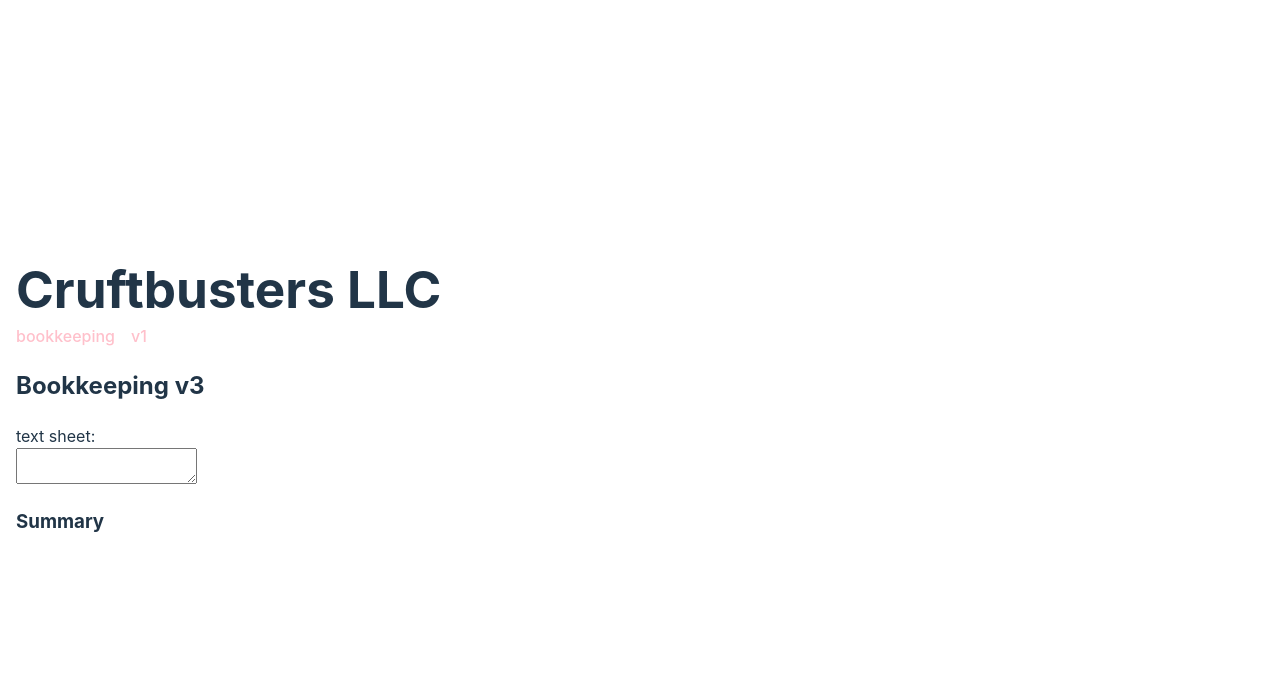
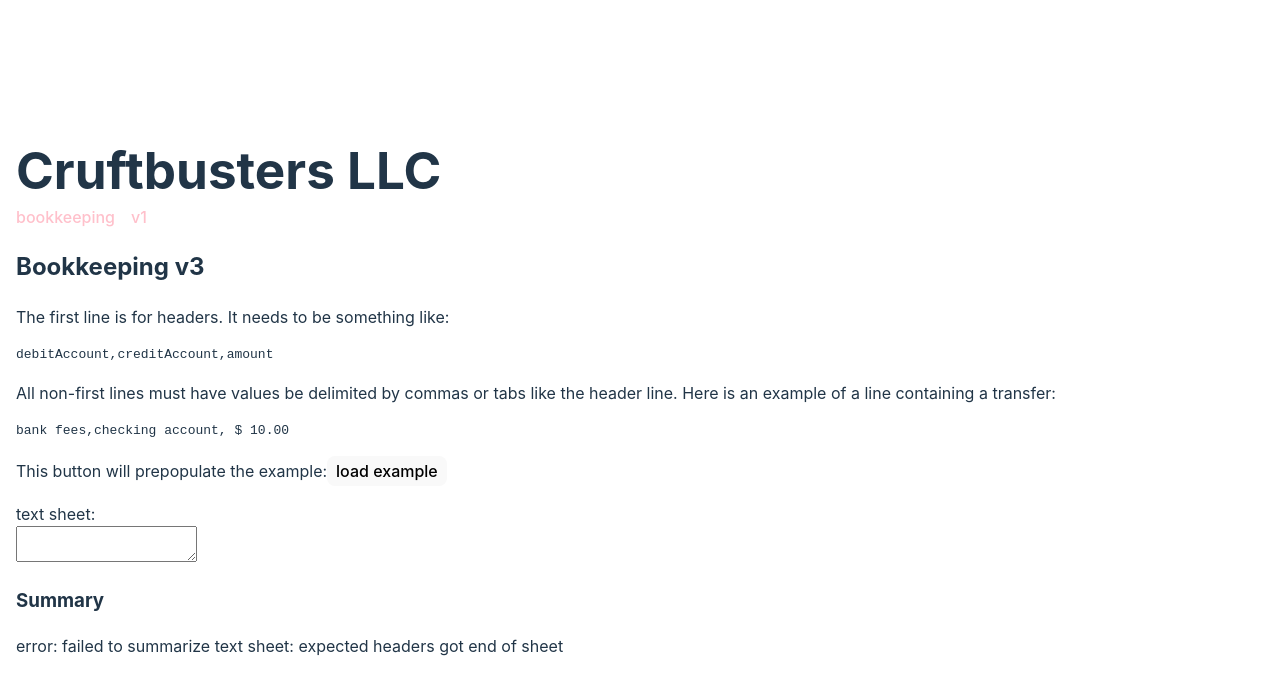
Before and after one commit to cruftbusters/devpod, a React (Vite) app in the folder apps/home/: page /bookkeeping in a window 1280 px wide. Shown: the top 694 px of the page. Built offline with nearby package versions, Linux system fonts and the light colour scheme.

Commit message:
add bookkeeping v2 writeup and button to load example

```diff
--- a/apps/home/src/BookkeepingV2.tsx
+++ b/apps/home/src/BookkeepingV2.tsx
@@ -1,4 +1,4 @@
-import { useState } from 'react'
+import { useEffect, useState } from 'react'
 import { HeaderedSheet } from './HeaderedSheet'
 import { MarginAround } from './MarginAround'
 import { parseAmount } from './parseAmount'
@@ -9,39 +9,72 @@ import { AccountBalances, accrueBalance } from './Balance'
 export function BookkeepingV2() {
   const [balance, setBalance] = useState<AccountBalances>(new Map())
   const [error, setError] = useState<string>()
+  const [text, setText] = useState('')
+
+  useEffect(() => {
+    try {
+      const sheet = HeaderedSheet.fromTextSheet(
+        ['debitAccount', 'creditAccount', 'amount'],
+        TextSheet.fromText(text),
+      )
+
+      const balance = new Map()
+
+      for (const [debitAccount, creditAccount, amountText] of sheet) {
+        const amount = parseAmount(amountText)
+        accrueBalance(balance, debitAccount.split(':'), amount)
+        accrueBalance(balance, creditAccount.split(':'), {
+          ...amount,
+          sign: -amount.sign,
+        })
+      }
+
+      setBalance(balance)
+      setError('')
+    } catch (cause) {
+      let message = 'failed to summarize text sheet'
+      if (cause instanceof Error) {
+        message += ': ' + cause.message
+      }
+      console.error(message, cause)
+      setError(message)
+    }
+  }, [text])
+
   return (
     <>
       <MarginAround>
         <h2>Bookkeeping v3</h2>
+        <p>The first line is for headers. It needs to be something like:</p>
+        <p style={{ fontFamily: 'monospace' }}>
+          debitAccount,creditAccount,amount
+        </p>
+        <p>
+          All non-first lines must have values be delimited by commas or tabs
+          like the header line. Here is an example of a line containing a
+          transfer:
+        </p>
+        <p style={{ fontFamily: 'monospace' }}>
+          bank fees,checking account, $ 10.00
+        </p>
+        <p>
+          This button will prepopulate the example:
+          <button
+            onClick={() =>
+              setText(
+                'debitAccount,creditAccount,amount\nbank fees,checking account, $ 10.00 ',
+              )
+            }
+          >
+            {' load example '}
+          </button>
+        </p>
       </MarginAround>
       <MarginAround>
         <label>
           {' text sheet: '}
           <div>
-            <textarea
-              onChange={(e) => {
-                const sheet = HeaderedSheet.fromTextSheet(
-                  ['debitAccount', 'creditAccount', 'amount'],
-                  TextSheet.fromText(e.target.value),
-                )
-                const balance = new Map()
-                for (const [debitAccount, creditAccount, amountText] of sheet) {
-                  const amount = parseAmount(amountText)
-                  try {
-                    accrueBalance(balance, debitAccount.split(':'), amount)
-                    accrueBalance(balance, creditAccount.split(':'), {
-                      ...amount,
-                      sign: -amount.sign,
-                    })
-                  } catch (cause) {
-                    if (cause instanceof Error) {
-                      setError(cause.message)
-                    }
-                  }
-                }
-                setBalance(balance)
-              }}
-            />
+            <textarea onChange={(e) => setText(e.target.value)} value={text} />
           </div>
         </label>
       </MarginAround>
```
